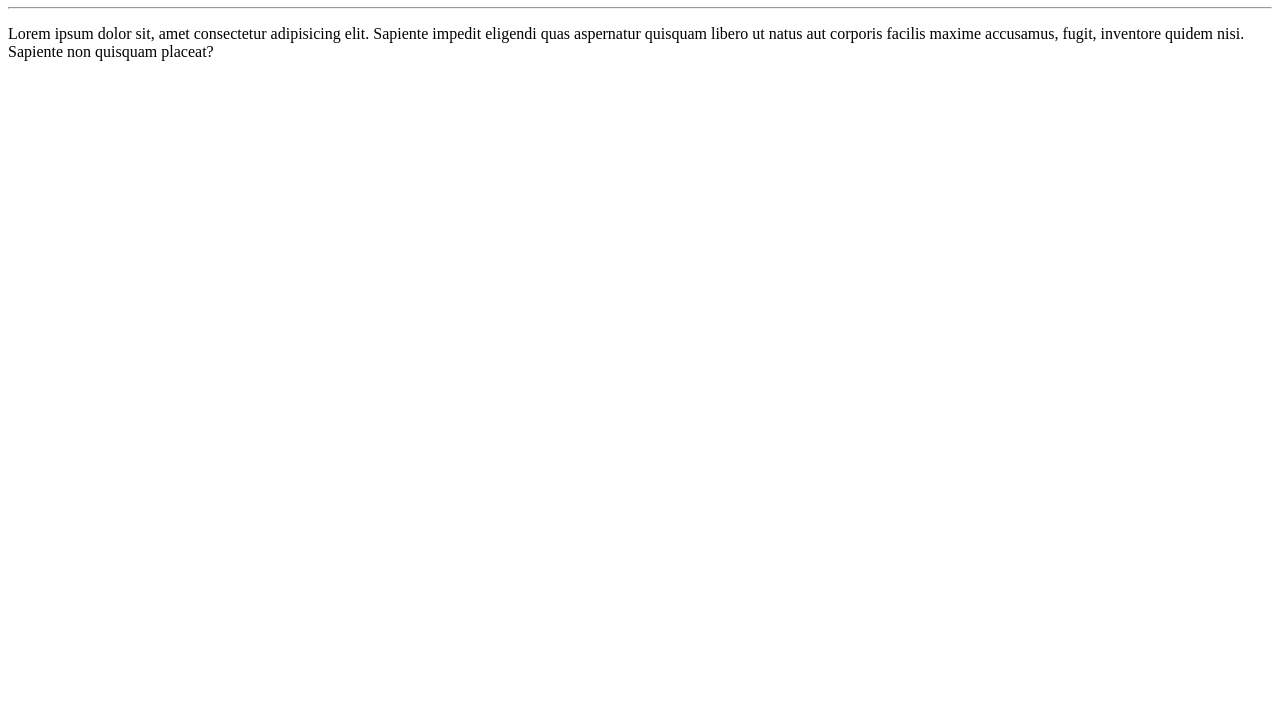
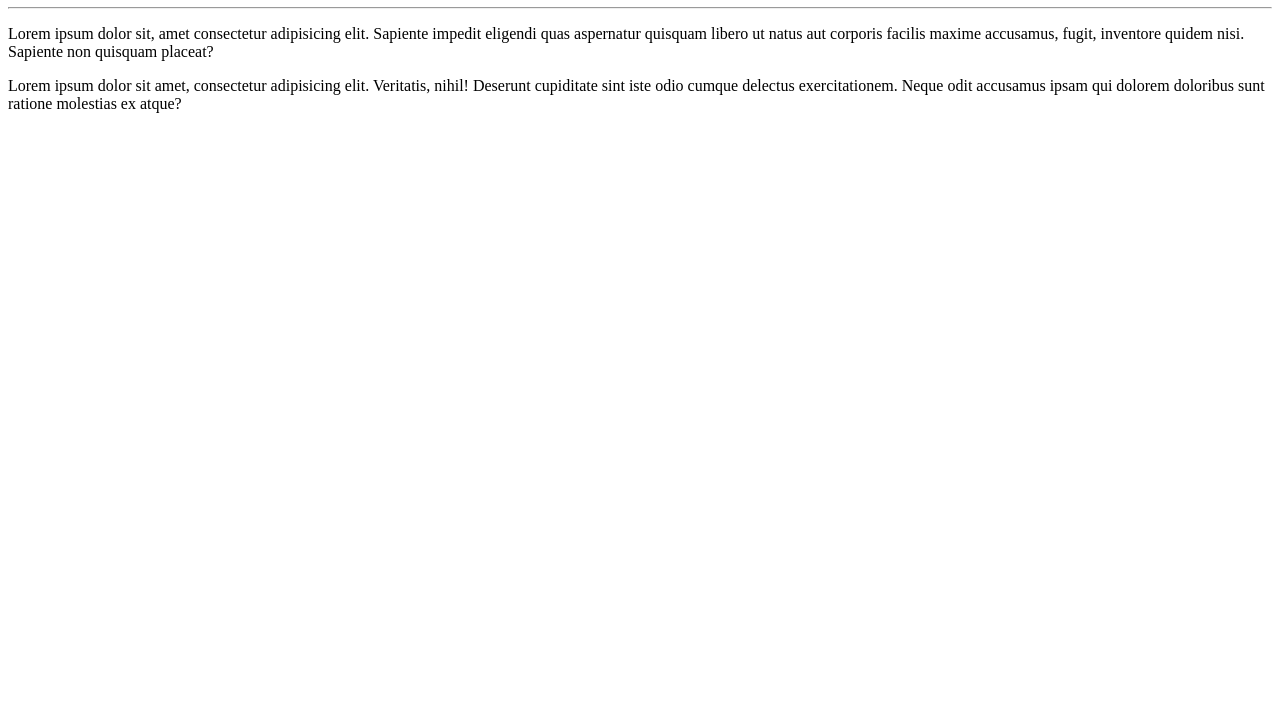
Before and after one commit to DenFerOli-zz/Ola-Mundo, a plain HTML site: page site-exemplo/index.html in a window 1280 px wide. Shown: the part 73-800 px from the top of the page. Drawn offline with Linux system fonts and the light colour scheme.

Commit message:
Adicionei um paragrafo

```diff
--- a/site-exemplo/index.html
+++ b/site-exemplo/index.html
@@ -10,5 +10,6 @@
     <h1>Olá, Mundo!</h1>
     <hr>
     <p>Lorem ipsum dolor sit, amet consectetur adipisicing elit. Sapiente impedit eligendi quas aspernatur quisquam libero ut natus aut corporis facilis maxime accusamus, fugit, inventore quidem nisi. Sapiente non quisquam placeat?</p>
+    <p>Lorem ipsum dolor sit amet, consectetur adipisicing elit. Veritatis, nihil! Deserunt cupiditate sint iste odio cumque delectus exercitationem. Neque odit accusamus ipsam qui dolorem doloribus sunt ratione molestias ex atque?</p>
 </body>
 </html>
```
